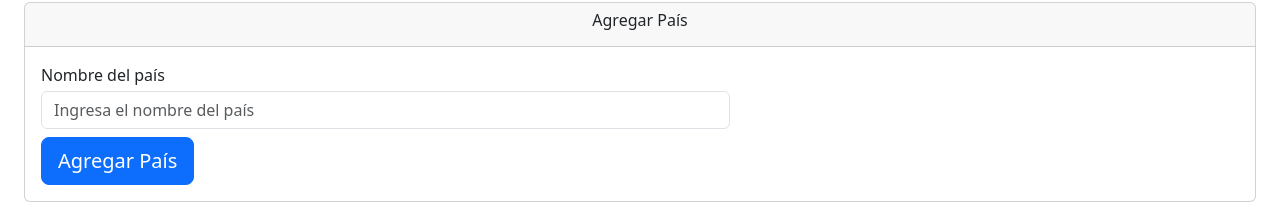
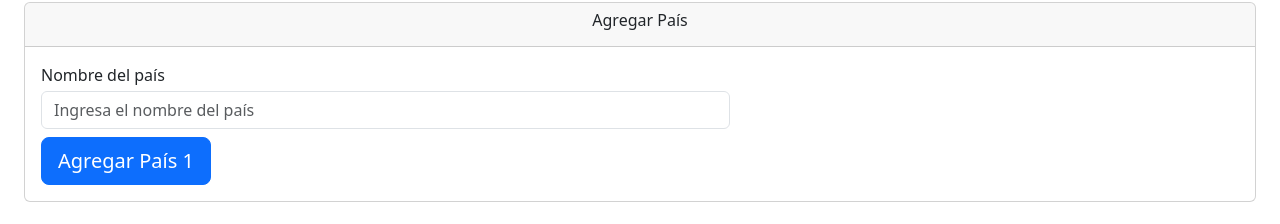
Before and after one commit to andres4320/crud_frontend_final, an Angular app: page /country in a window 1280 px wide. Shown: the part 137-361 px from the top of the page. Built offline with nearby package versions, Linux system fonts and the light colour scheme; no server answers.

Commit message:
"ignore"

```diff
--- a/src/app/country/country.component.html
+++ b/src/app/country/country.component.html
@@ -19,7 +19,7 @@
             </div>
             <div>
                 <button (click)="onButtonClick()" type="button" class="btn btn-primary btn-lg">
-                    {{labelMain}} País
+                    {{labelMain}} País 1
                 </button>
             </div>
         </form>
```
